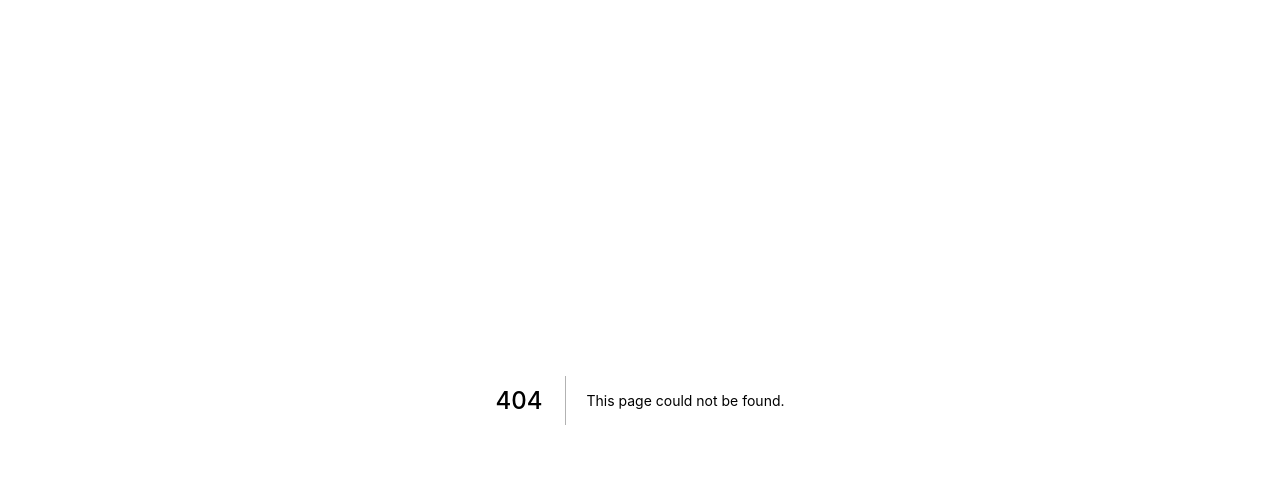
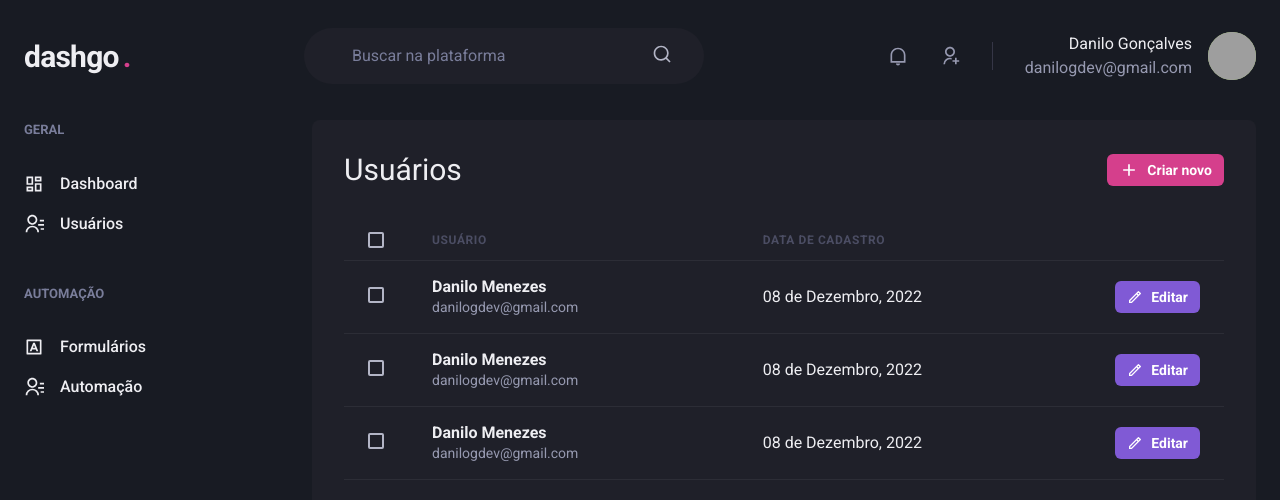
Before and after one commit to jovemdan/ignite-dashgo, a Next.js app: page /users in a window 1280 px wide. Before the commit this address had no page. Shown: the top 500 px of the page. Built offline with nearby package versions, Linux system fonts and the light colour scheme; grey boxes are pictures that could not be loaded.

Commit message:
feat: Create UserList Page

```diff
--- /dev/null
+++ b/src/pages/users/index.tsx
@@ -0,0 +1,121 @@
+import { Box, Button, Checkbox, Flex, Heading, Icon, Table, Tbody, Td, Th, Thead, Tr, Text } from '@chakra-ui/react'
+import { RiAddLine, RiPencilLine } from 'react-icons/ri'
+import { Header } from '../../components/Header'
+import { SideBar } from '../../components/Sidebar'
+
+export default function UserList() {
+  return (
+    <Box>
+      <Header />
+      <Flex w="100%" my="6" maxWidth={1480} mx="auto" px="6">
+        <SideBar />
+
+        <Box flex="1" borderRadius={8} bg="gray.800" p="8" >
+          <Flex mb="8" justify="space-between" align="center">
+            <Heading size="lg" fontWeight="normal">Usuários</Heading>
+
+            <Button
+              as="a"
+              size="sm"
+              fontSize="sm"
+              colorScheme="pink"
+              leftIcon={<Icon as={RiAddLine} fontSize="20" />}
+            >
+              Criar novo
+            </Button>
+          </Flex>
+
+          <Table colorScheme="whiteAlpha">
+            <Thead>
+              <Tr>
+                <Th px="6" color="gray.300" width="8">
+                  <Checkbox colorScheme="pink" />
+                </Th>
+                <Th>Usuário</Th>
+                <Th>Data de cadastro</Th>
+                <Th width="8"></Th>
+              </Tr>
+            </Thead>
+            <Tbody>
+              <Tr>
+                <Td px="6">
+                  <Checkbox colorScheme="pink" />
+                </Td>
+                <Td>
+                  <Box>
+                    <Text fontWeight="bold">Danilo Menezes</Text>
+                    <Text fontSize="sm" color="gray.300">danilogdev@gmail.com</Text>
+                  </Box>
+                </Td>
+                <Td>
+                  08 de Dezembro, 2022
+                </Td>
+                <Td>
+                  <Button
+                    as="a"
+                    size="sm"
+                    fontSize="sm"
+                    colorScheme="purple"
+                    leftIcon={<Icon as={RiPencilLine} fontSize="16" />}
+                  >
+                    Editar
+                  </Button>
+                </Td>
+              </Tr>
+              <Tr>
+                <Td px="6">
+                  <Checkbox colorScheme="pink" />
+                </Td>
+                <Td>
+                  <Box>
+                    <Text fontWeight="bold">Danilo Menezes</Text>
+                    <Text fontSize="sm" color="gray.300">danilogdev@gmail.com</Text>
+                  </Box>
+                </Td>
+                <Td>
+                  08 de Dezembro, 2022
+                </Td>
+                <Td>
+                  <Button
+                    as="a"
+                    size="sm"
+                    fontSize="sm"
+                    colorScheme="purple"
+                    leftIcon={<Icon as={RiPencilLine} fontSize="16" />}
+                  >
+                    Editar
+                  </Button>
+                </Td>
+              </Tr>
+              <Tr>
+                <Td px="6">
+                  <Checkbox colorScheme="pink" />
+                </Td>
+                <Td>
+                  <Box>
+                    <Text fontWeight="bold">Danilo Menezes</Text>
+                    <Text fontSize="sm" color="gray.300">danilogdev@gmail.com</Text>
+                  </Box>
+                </Td>
+                <Td>
+                  08 de Dezembro, 2022
+                </Td>
+                <Td>
+                  <Button
+                    as="a"
+                    size="sm"
+                    fontSize="sm"
+                    colorScheme="purple"
+                    leftIcon={<Icon as={RiPencilLine} fontSize="16" />}
+                  >
+                    Editar
+                  </Button>
+                </Td>
+              </Tr>
+            </Tbody>
+          </Table>
+        </Box>
+      </Flex>
+    </Box>
+  )
+}
```
